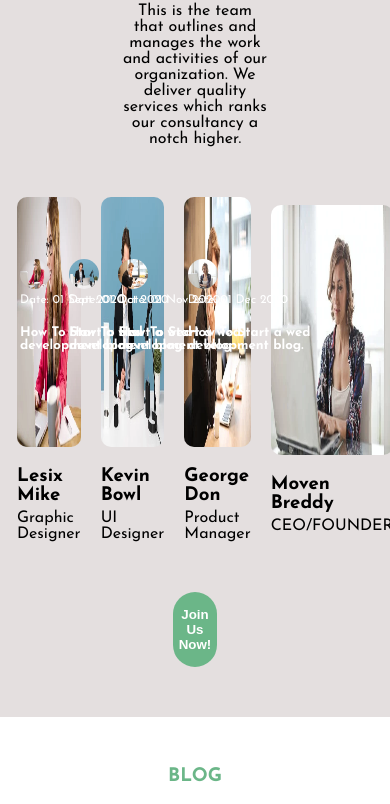
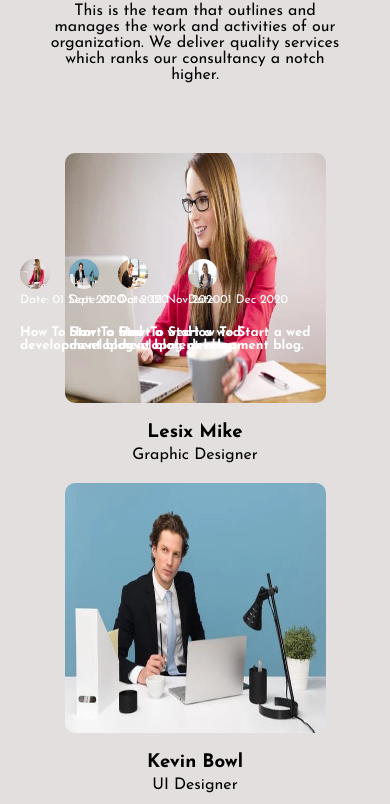
Before and after one commit to Trend20/ConsultancyLanding-Page, a React (Create React App) app: page / in a window 390 px wide. Shown: the part 4678-5482 px from the top of the page. Built offline with nearby package versions, Linux system fonts and the light colour scheme.

Commit message:
making the team section  responsive

```diff
--- a/src/components/Team/Team.css
+++ b/src/components/Team/Team.css
@@ -86,3 +86,91 @@
     width: 15%;
     font-weight: 700;
 }
+
+
+/* responsiveness */
+
+@media screen and (max-width: 480px){
+    .team{
+        background: rgb(228, 223, 223);
+        display: flex;
+        width: 100%;
+        justify-content: center;
+        align-items: center;
+        flex-direction: column;
+        padding: 50px;
+    }
+
+    .team-heading{
+        display: flex;
+        justify-content: center;
+        flex-direction: column;
+        align-items: center;
+        width: 100%;
+    }
+
+    .team-heading h3{
+        display: flex;
+        justify-content: center;
+        flex-direction: column;
+        align-items: center;
+        width: 100%;
+        color:  rgb(107, 182, 136);
+        text-transform: uppercase;
+    }
+
+    .team-heading h1{
+        font-size: 3rem;
+        display: flex;
+        margin-top: 20px;
+    }
+
+    .team-heading p{
+        display: flex;
+        margin-top: 20px;
+        width: 100%;
+        justify-content: center;
+        align-items: center;
+        text-align: center;
+    }
+
+    .team-members{
+        display: flex;
+        margin-top: 50px;
+        justify-content: center;
+        align-items: center;
+        width: 90%;
+        flex-direction: column;
+    }
+
+    .member-details{
+        display: flex;
+        justify-content: center;
+        align-items: center;
+        width: 100%;
+        flex-direction: column;
+        margin-left: 0px;
+        margin-top: 20px;
+    }
+
+    .member-details img{
+        width: 100%;
+        height: 250px;
+        border-radius: 10px;
+    }
+
+    #join{
+        margin-top: 50px;
+        padding: 20px;
+        display: flex;
+        justify-content: center;
+        align-items: center;
+        outline: none;
+        border-radius: 50px;
+        border: none;
+        background:  rgb(107, 182, 136);
+        color: #fff;
+        width: 50%;
+        font-weight: 700;
+    }
+}
```
